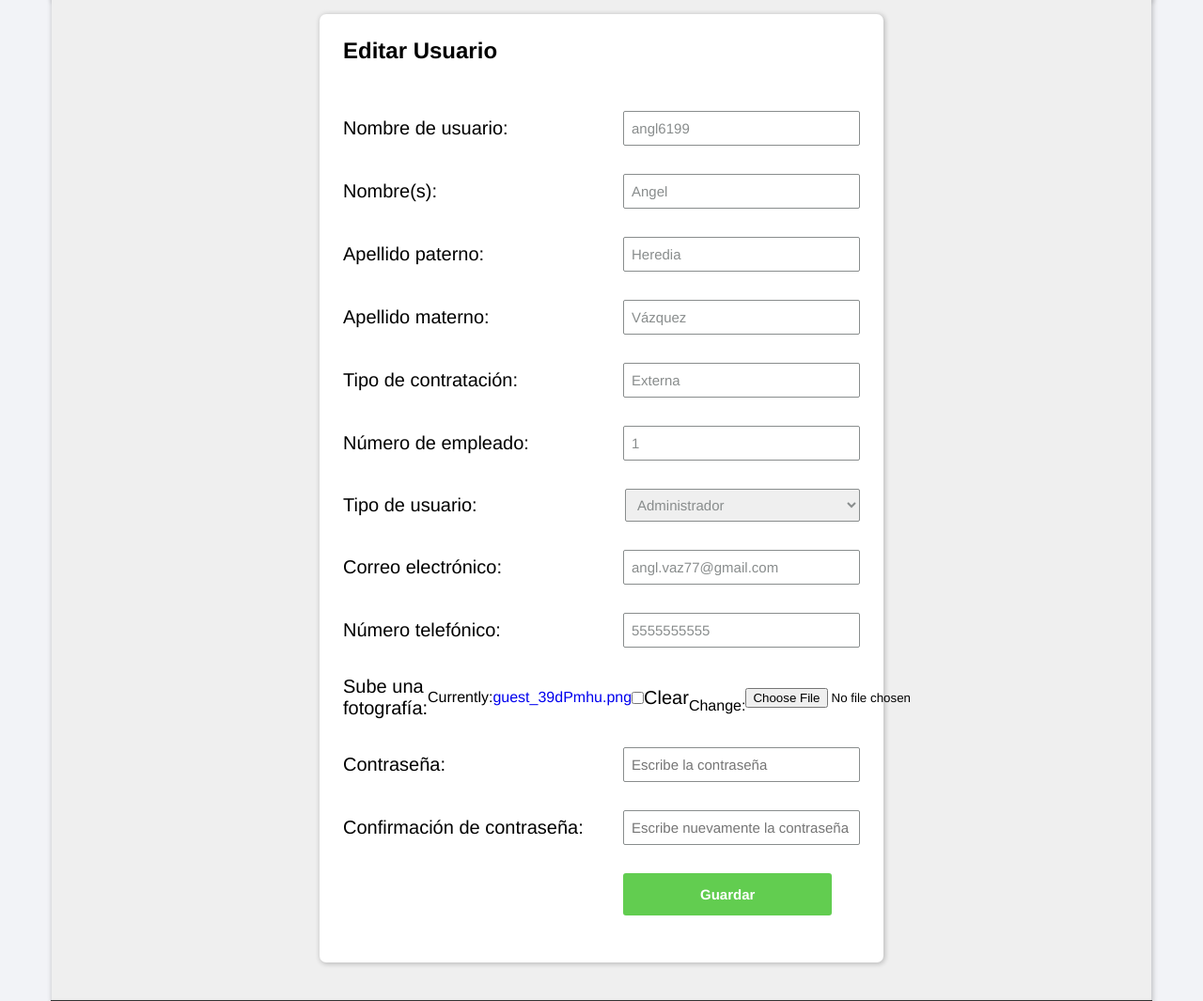
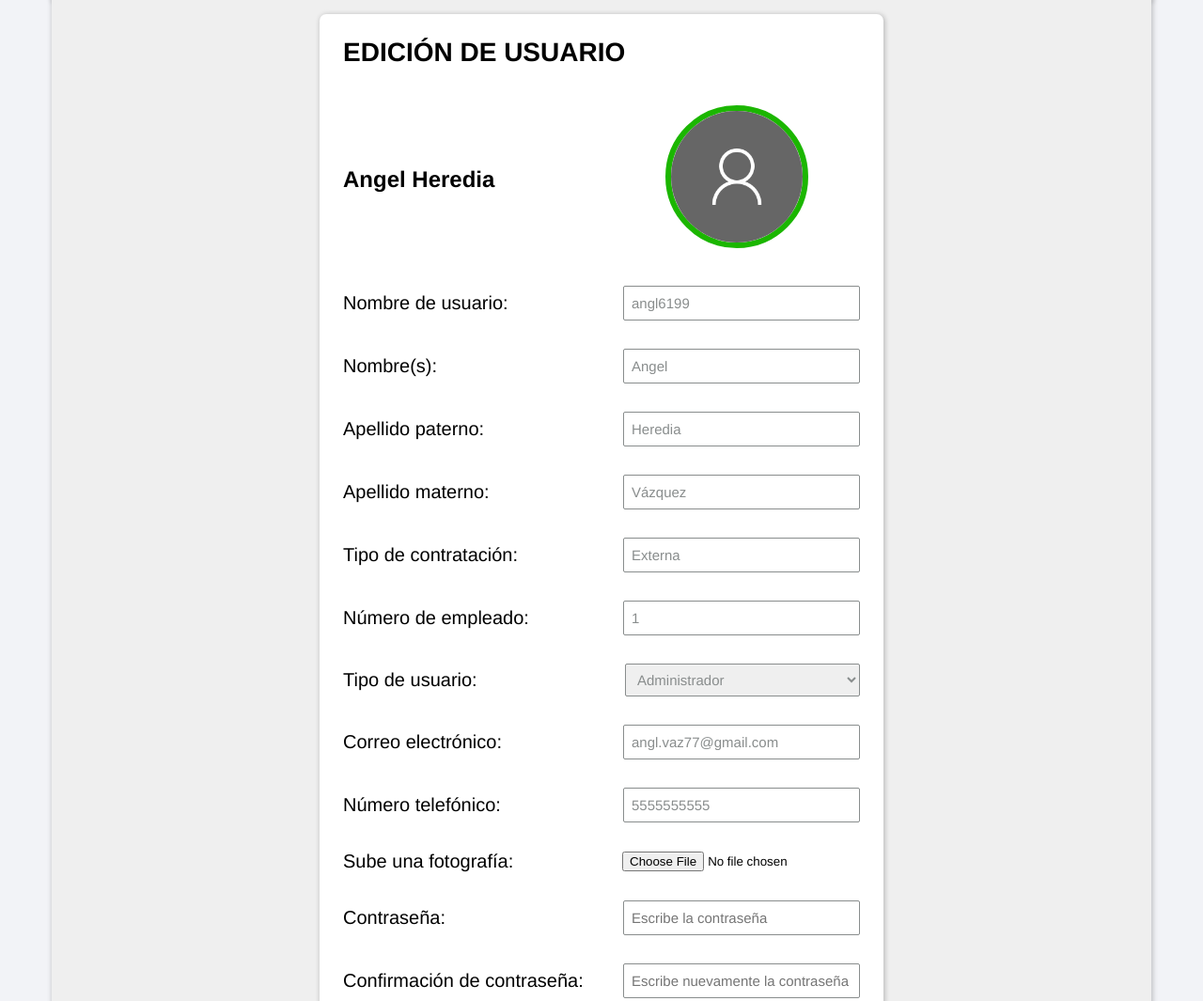
Before and after one commit to angl6199/INED-Web-Application, a Django app: page /editar_usuario/1 in a window 1280 px wide. Shown: the part 158-1223 px from the top of the page at 94% size. Run offline with Django 3.2, Linux system fonts and the light colour scheme; a user stored in the database is signed in; data comes from the database, SQL or seed files in the repository; both versions use the stored data as it was after the commit; parts of the project's set-up code (start-up, migrations or seed data) failed here and were passed over.

Commit message:
CRUD de Usuarios avance

```diff
--- a/INED_app/forms.py
+++ b/INED_app/forms.py
@@ -3,11 +3,6 @@ from django.contrib.auth.forms import AuthenticationForm
 from .models import Usuario
 from django.forms import ModelForm
 from django.forms import widgets
-
-class MyClearableFileInput(ClearableFileInput):
-    initial_text = None
-    input_text = 'Cambiar fotografía'
-    clear_checkbox_label = None
 
 class FormaLogin(AuthenticationForm):
     def __init__(self, *args, **kwargs):
@@ -59,6 +54,8 @@ class FormaRegistro(forms.ModelForm):
         ('Personal de módulo', 'Personal de módulo'),
     )
 
+
+
     password1 = forms.CharField(label = 'Contraseña', widget=forms.PasswordInput(
         attrs = {'class':'register-field','placeholder':'Escribe la contraseña', 'required':'required'}
     ))
@@ -97,6 +94,8 @@ class FormaRegistro(forms.ModelForm):
             'numero_telefonico': forms.NumberInput(
                 attrs = {'class':'register-field','autocomplete': 'off', 'placeholder':'Número Telefónico'}
             ),
+            'foto': forms.FileInput()
+
         }
 
     def clean_password2(self):
--- a/INED_app/static/css/styles.css
+++ b/INED_app/static/css/styles.css
@@ -217,12 +217,17 @@ section{
 }
 
 /*View form styles*/
+.form-head-title{
+    font-weight: bolder;
+    text-transform: uppercase;
+    font-size: 28px;
+}
 .user-pp{
     width: 140px;
     height: 140px;
     border-radius: 100%;
     margin-right: 80px;
-    border: 6px solid #1bb600af;
+    border: 6px solid #1BB600;
 }
 .user-hd-form-container{
     display: flex;
--- a/INED_app/templates/administrador.html
+++ b/INED_app/templates/administrador.html
@@ -6,7 +6,7 @@
 {% endblock %}
 {% block menu %}
 <ul>
-    <li><a class='selected' href="{% url 'registrar_usuario' %}">Gestionar usuarios</a></li>
+    <li><a class='selected' href="{% url 'administrador' %}">Gestionar usuarios</a></li>
     <li><a href="{% url 'administrador' %}">Gestionar adultos mayores</a></li>
     <li><a href="{% url 'administrador' %}">Solicitudes de edición</a></li>
     <li><a href="{% url 'logout' %}">Cerrar Sesión</a></li>
--- a/INED_app/templates/users/editar_usuario.html
+++ b/INED_app/templates/users/editar_usuario.html
@@ -11,7 +11,11 @@
 
 {% block content %}
 <form class='registerform' method = "POST" enctype = "multipart/form-data">
-    <h1>Editar Usuario</h1>
+    <h1 class='form-head-title'>Edición de Usuario</h1>
+    <div class="user-hd-form-container">
+    <h1>{{user.nombres}} {{user.apellido_paterno}}</h1>
+    <img class="user-pp" src="{{user.foto.url}}">
+    </div>
     {% csrf_token %}
     {{form.as_p}}
     {% if form.errors %}
--- a/INED_app/templates/users/eliminar_usuario.html
+++ b/INED_app/templates/users/eliminar_usuario.html
@@ -11,7 +11,11 @@
 
 {% block content %}
 <form class='registerform' method='POST' enctype = "multipart/form-data">
-    <h1>Eliminar Usuario</h1>
+    <h1 class='form-head-title'>Eliminación de Usuario</h1>
+    <div class="user-hd-form-container">
+    <h1>{{user.nombres}} {{user.apellido_paterno}}</h1>
+    <img class="user-pp" src="{{user.foto.url}}">
+    </div>
     {% csrf_token %}
     {{form.as_p}}
     {% if form.errors %}
--- a/INED_app/templates/users/reactivar_usuario.html
+++ b/INED_app/templates/users/reactivar_usuario.html
@@ -11,7 +11,11 @@
 
 {% block content %}
 <form class='registerform' method='POST' enctype = "multipart/form-data">
-    <h1>Reactivar Usuario</h1>
+    <h1 class='form-head-title'>Reactivación de Usuario</h1>
+    <div class="user-hd-form-container">
+    <h1>{{user.nombres}} {{user.apellido_paterno}}</h1>
+    <img class="user-pp" src="{{user.foto.url}}">
+    </div>
     {% csrf_token %}
     {{form.as_p}}
     {% if form.errors %}
--- a/INED_app/templates/users/ver_usuario.html
+++ b/INED_app/templates/users/ver_usuario.html
@@ -11,6 +11,7 @@
 
 {% block content %}
 <form class='registerform' enctype = "multipart/form-data">
+    <h1 class='form-head-title'>Vista de Usuario</h1>
     <div class="user-hd-form-container">
     <h1>{{user.nombres}} {{user.apellido_paterno}}</h1>
     <img class="user-pp" src="{{user.foto.url}}">
--- a/INED_app/views.py
+++ b/INED_app/views.py
@@ -104,7 +104,7 @@ def editarAutor(request, id):
         if user_form.is_valid():
             user_form.save()
         return redirect('administrador')
-    return render(request, 'users/editar_usuario.html', {'form':user_form})
+    return render(request, 'users/editar_usuario.html', {'form':user_form, 'user':usuario})
 
 def eliminarUsuario(request, id):
     usuario = Usuario.objects.get(id = id)
@@ -113,7 +113,7 @@ def eliminarUsuario(request, id):
     else:
         usuario.delete()
         return redirect('administrador')
-    return render(request, 'users/eliminar_usuario.html', {'form':user_form})
+    return render(request, 'users/eliminar_usuario.html', {'form':user_form, 'user':usuario})
 
 def reactivarUsuario(request, id):
     usuario = Usuario.objects.get(id = id)
@@ -122,7 +122,7 @@ def reactivarUsuario(request, id):
     else:
         usuario.reactive()
         return redirect('administrador')
-    return render(request, 'users/reactivar_usuario.html', {'form':user_form})
+    return render(request, 'users/reactivar_usuario.html', {'form':user_form, 'user':usuario})
 
 def verAutor(request, id):
     usuario = Usuario.objects.get(id = id)
```
Also changed, not shown: INED_app/migrations/0005_auto_20210515_0028.py (added), INED_app/static/media/guest_39dPmhu.png (added), db.sqlite3.
